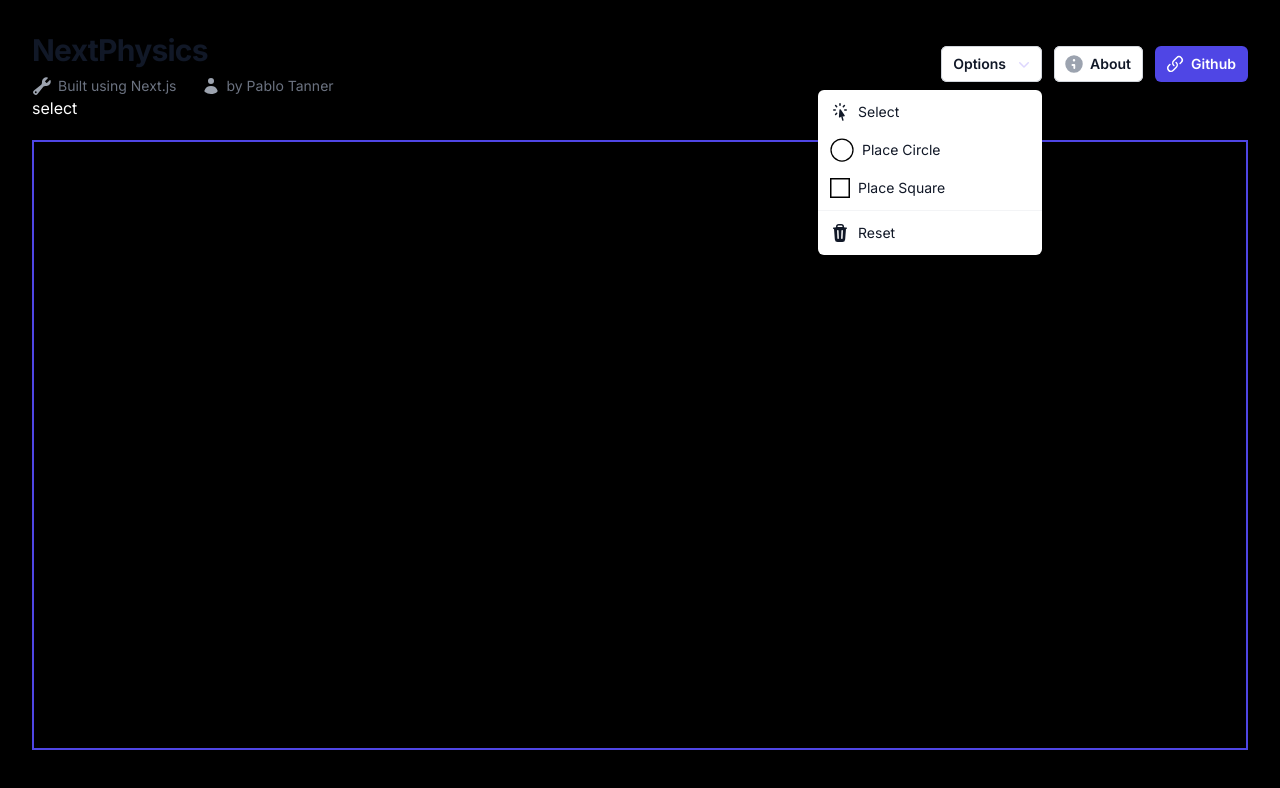
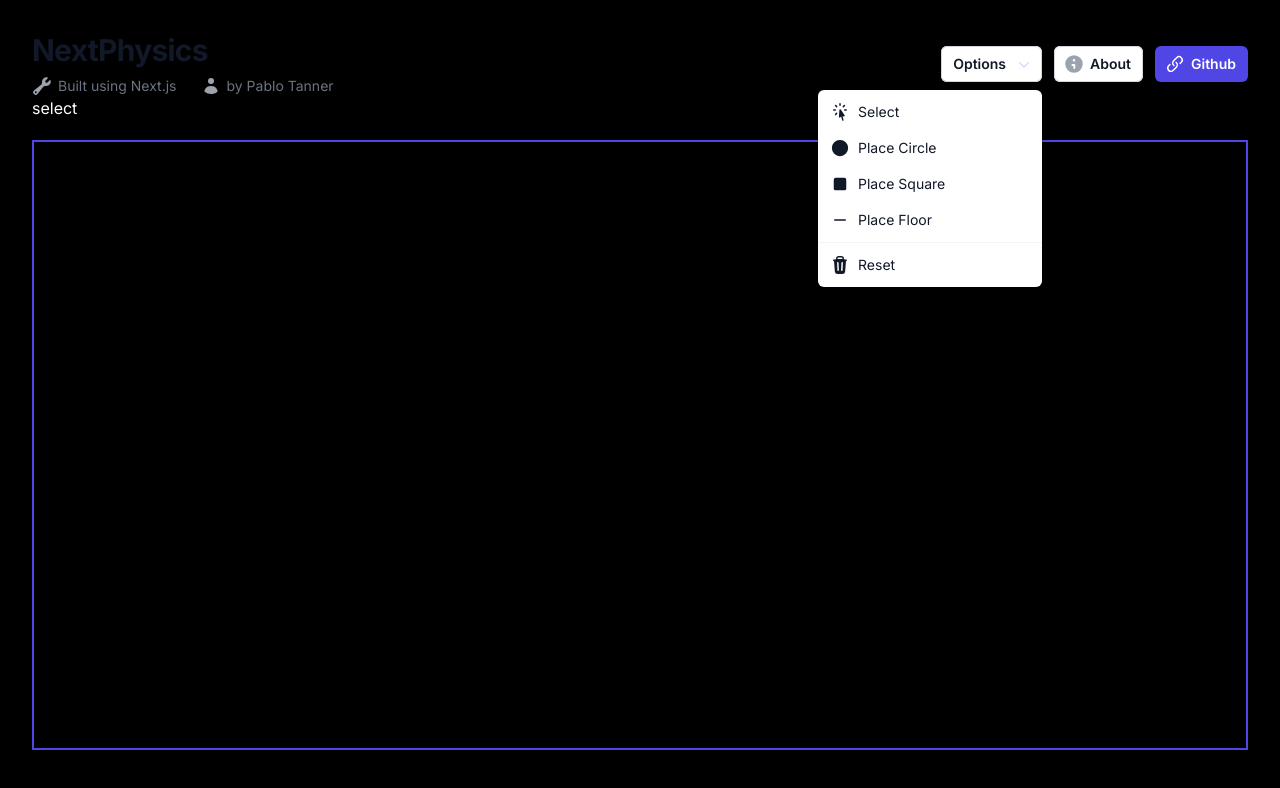
Before and after one commit to pablotanner/NextPhysics, a Next.js app: page / in a window 1280 px wide. Both pictures are taken after a click on the button "Options". Shown: the top 788 px of the page. Built offline with nearby package versions, Linux system fonts and the light colour scheme.

Commit message:
Add floor/plane tool and update Readme

```diff
--- a/src/components/OptionsDropdown.js
+++ b/src/components/OptionsDropdown.js
@@ -1,7 +1,8 @@
 "use client"
 import { Menu, Transition } from '@headlessui/react'
 import { Fragment, useEffect, useRef, useState } from 'react'
-import {ChevronDownIcon, CursorArrowRaysIcon, Squares2X2Icon, TrashIcon} from '@heroicons/react/20/solid'
+import {ChevronDownIcon, CursorArrowRaysIcon, MinusIcon, TrashIcon} from '@heroicons/react/20/solid'
+import {StopIcon} from "@heroicons/react/16/solid";
 
 
 export default function OptionsDropdown({selectedTool, setSelectedTool}) {
@@ -48,7 +49,7 @@ export default function OptionsDropdown({selectedTool, setSelectedTool}) {
                                             onClick={() => setSelectedTool("circle")}
                                     >
                                         <CircleIcon
-                                            className="mr-2"
+                                            className="mr-2 h-5 w-5"
                                             aria-hidden="true"
                                             active={active}
                                         />
@@ -61,12 +62,26 @@ export default function OptionsDropdown({selectedTool, setSelectedTool}) {
                                     <button className={`${active ? 'bg-violet-500 text-white' : 'text-gray-900'} group flex rounded-md items-center w-full px-2 py-2 text-sm`}
                                             onClick={() => setSelectedTool("square")}
                                     >
-                                        <SquareIcon
-                                            className="mr-2 ml-0.45"
+                                        <StopIcon
+                                            className="mr-2 h-5 w-5"
                                             aria-hidden="true"
                                             active={active}
                                         />
                                         Place Square
+                                    </button>
+                                )}
+                            </Menu.Item>
+                            <Menu.Item>
+                                {({active}) => (
+                                    <button className={`${active ? 'bg-violet-500 text-white' : 'text-gray-900'} group flex rounded-md items-center w-full px-2 py-2 text-sm`}
+                                            onClick={() => setSelectedTool("plane")}
+                                    >
+                                        <MinusIcon
+                                            className="mr-2 h-5 w-5"
+                                            aria-hidden="true"
+                                            active={active}
+                                        />
+                                        Place Floor
                                     </button>
                                 )}
                             </Menu.Item>
@@ -94,18 +109,13 @@ export default function OptionsDropdown({selectedTool, setSelectedTool}) {
 }
 
 
-function SquareIcon(props) {
-    return (
-        <svg width="20" height="20" xmlns="http://www.w3.org/2000/svg" fill="none" {...props}>
-            <rect width="20" height="20" strokeWidth="3px" stroke={props.active ? "white" : "black" } />
-        </svg>
-    )
-}
+
 
 function CircleIcon(props) {
     return (
-        <svg width="24" height="24" fill="none" xmlns="http://www.w3.org/2000/svg" {...props}>
-            <circle cx="12" cy="12" r="11" strokeWidth="1.25px" stroke={props.active ? "white" : "black" } />
-        </svg>
-    )
+    <svg xmlns="http://www.w3.org/2000/svg" fill="currentColor" viewBox="0 0 24 24" strokeWidth="1.5" stroke="currentColor" {...props}>
+        <path strokeLinecap="round" strokeLinejoin="round" d="M21 12a9 9 0 1 1-18 0 9 9 0 0 1 18 0Z" />
+    </svg>
+
+)
 }
--- a/src/physics/plane.js
+++ b/src/physics/plane.js
@@ -73,8 +73,9 @@ constructor(normal, distance) {
     draw(ctx){
         const yIntercept = this._distance;
         ctx.beginPath();
+        ctx.strokeStyle = this._color;
         ctx.moveTo(0, yIntercept);
-        ctx.lineTo(1200, yIntercept);
+        ctx.lineTo(1500, yIntercept);
         ctx.stroke();
     }
 }
--- a/src/physics/render2D.js
+++ b/src/physics/render2D.js
@@ -43,7 +43,7 @@ export default function Render2D({selectedTool, setSelectedTool}) {
                 const position = new Vector({x: x-size/2, y: y-size/2, z: 0})
                 shape = new AABB(position, new Vector({x: x+size/2, y: y+size/2, z: 0}));
             }
-            else if (selectedTool === "select"){
+            else if (selectedTool === "plane"){
                 const d = event.clientY - rect.top;
                 shape = new Plane(new Vector({x: 0, y: 1, z: 0}), d)
             }
```
Also changed, not shown: 1 other file (tests, documents, lock files or other folders).
